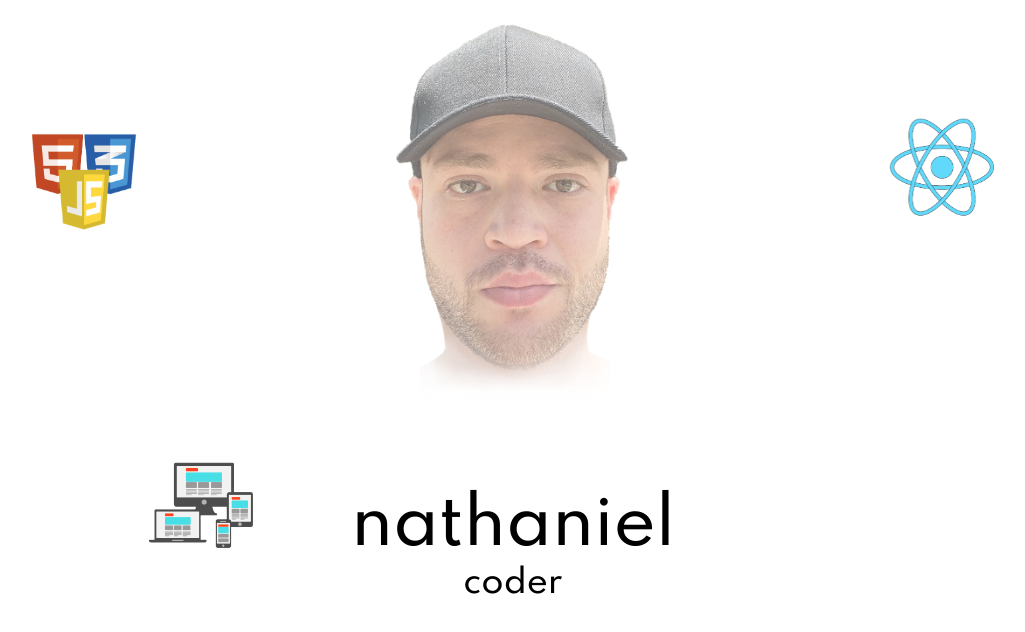
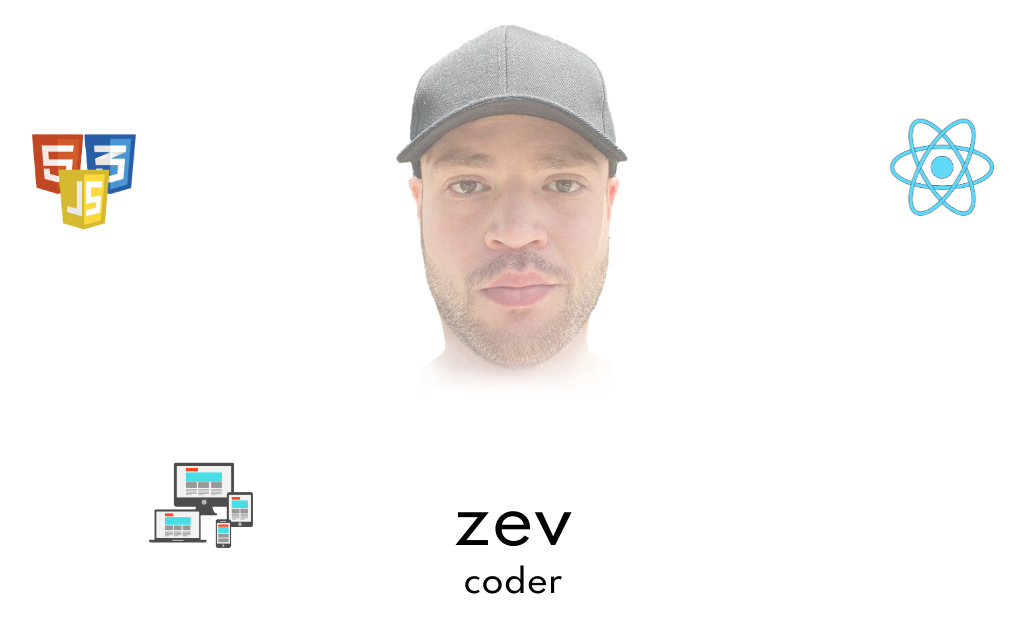
Before and after one commit to nathanielsaloff/personal-website, a React (Create React App) app: page / in a window 1280 px wide. Shown: the top 632 px of the page, without its empty margins (127-1152 px from the left). Built offline with nearby package versions, Linux system fonts and the light colour scheme; a web font is replaced by a local one.

Commit message:
updated all nathaniels to zevs

```diff
--- a/public/index.html
+++ b/public/index.html
@@ -5,10 +5,7 @@
     <link rel="icon" href="%PUBLIC_URL%/logo.png" />
     <meta name="viewport" content="width=device-width, initial-scale=1" />
     <meta name="theme-color" content="#000000" />
-    <meta
-      name="description"
-      content="Web site created using create-react-app"
-    />
+    <meta name="description" content="Web site created using create-react-app" />
 
     <link rel="apple-touch-icon" href="%PUBLIC_URL%/logo192.png" />
     <!--
@@ -25,7 +22,7 @@
       work correctly both with client-side routing and a non-root public URL.
       Learn how to configure a non-root public URL by running `npm run build`.
     -->
-    <title>Nathaniel</title>
+    <title>zev</title>
   </head>
   <body>
     <noscript>You need to enable JavaScript to run this app.</noscript>
--- a/src/Components/Landing/index.js
+++ b/src/Components/Landing/index.js
@@ -604,7 +604,7 @@ const LandingSection = () => {
           lineHeight: "normal",
         }}
       >
-        nathaniel
+        zev
         <div style={{ fontSize: "50%" }}>coder</div>
       </div>
     </div>
--- a/src/Components/Works/index.js
+++ b/src/Components/Works/index.js
@@ -264,7 +264,7 @@ const Works = () => {
                 border: "2px solid black",
                 padding: "3vmin",
               }}
-              href="https://nathanielsaloff.github.io/half-double/"
+              href="https://zevsaloff.github.io/half-double/"
             >
               Check it out!
             </a>
```
